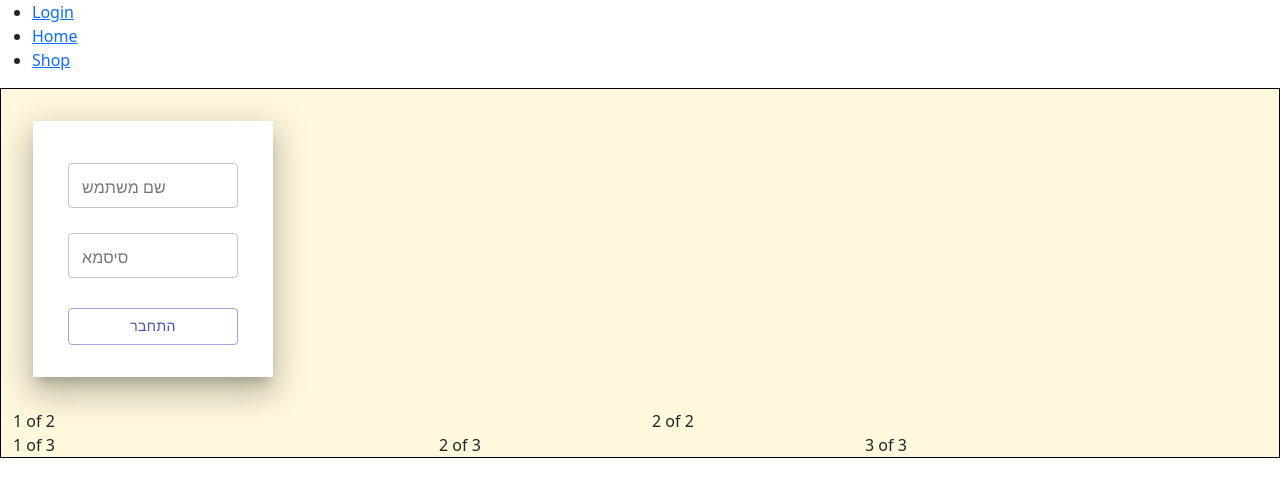
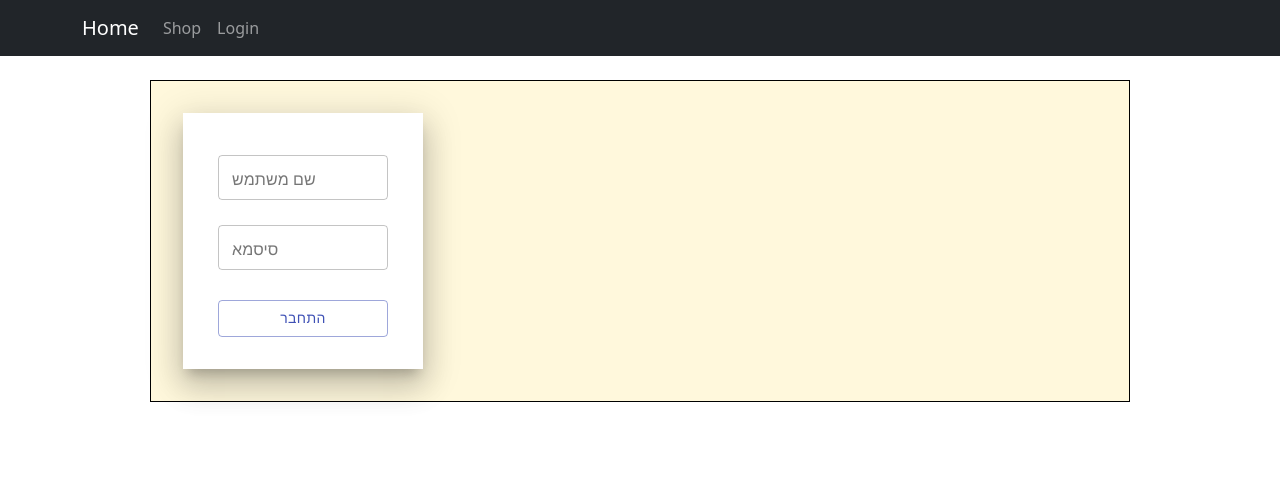
Before and after one commit to TomerHalali/Digital-Store, a React (Create React App) app in the folder UI/: page / in a window 1280 px wide. Shown: the top 496 px of the page. Built offline with nearby package versions, Linux system fonts and the light colour scheme.

Commit message:
add Navbar

```diff
--- a/UI/src/NavRoute/NavRoute.css
+++ b/UI/src/NavRoute/NavRoute.css
@@ -0,0 +1,6 @@
+.main-body {
+  margin: 0 auto;
+  padding: 0px 150px;
+  position: relative;
+  max-width: 100%;
+}
--- a/UI/src/NavRoute/NavRoute.tsx
+++ b/UI/src/NavRoute/NavRoute.tsx
@@ -1,31 +1,23 @@
 import React from "react";
 import { BrowserRouter as Router, Switch, Route, Link } from "react-router-dom";
+import "./NavRoute.css";
 import Home from "../pages/Home/Home";
 import Shop from "../pages/Shop/Shop";
 import Login from "../pages/Login/Login";
+import NavbarComponent from "../components/NavbarComponent/NavbarComponent";
 
 export default function NavRoute() {
   return (
     <Router>
       <div>
-        <nav>
-          <ul>
-            <li>
-              <Link to="/">Login</Link>
-            </li>
-            <li>
-              <Link to="/Home">Home</Link>
-            </li>
-            <li>
-              <Link to="/Shop">Shop</Link>
-            </li>
-          </ul>
-        </nav>
-        <Switch>
-          <Route exact path="/" component={Login} />
-          <Route path="/Home" component={Home} />
-          <Route path="/Shop" component={Shop} />
-        </Switch>
+        <NavbarComponent />
+        <div className="main-body">
+          <Switch>
+            <Route exact path="/" component={Login} />
+            <Route path="/Home" component={Home} />
+            <Route path="/Shop" component={Shop} />
+          </Switch>
+        </div>
       </div>
     </Router>
   );
--- /dev/null
+++ b/UI/src/components/NavbarComponent/NavbarComponent.tsx
@@ -0,0 +1,21 @@
+import React from "react";
+import { Container, Nav, Navbar } from "react-bootstrap";
+
+const NavbarComponent = () => {
+  return (
+    <>
+      <Navbar bg="dark" variant="dark">
+        <Container>
+          <Navbar.Brand href="Home">Home</Navbar.Brand>
+          <Nav className="me-auto">
+            <Nav.Link href="Shop">Shop</Nav.Link>
+            <Nav.Link href="/">Login</Nav.Link>
+          </Nav>
+        </Container>
+      </Navbar>
+      <br />
+    </>
+  );
+};
+
+export default NavbarComponent;
--- a/UI/src/pages/Home/Home.css
+++ b/UI/src/pages/Home/Home.css
@@ -0,0 +1,12 @@
+.home-page-images {
+  height: auto;
+  min-height: 200px;
+}
+
+.row-main-image {
+  height: 100px;
+}
+
+.test {
+  object-fit: fill;
+}
--- a/UI/src/pages/Home/Home.tsx
+++ b/UI/src/pages/Home/Home.tsx
@@ -1,7 +1,25 @@
 import React from "react";
+import { Row, Col, Image } from "react-bootstrap";
+import "./Home.css";
 
 function Home() {
-  return <h2>Home page</h2>;
+  return (
+    <div>
+      <h2>Home page</h2>
+      <div className="home-page-images">
+        <Row className="row-main-image">
+          <Col>
+            <Image
+              className="test"
+              src="https://nextshop.pk/wp-content/uploads/2018/08/New-Refurbished-Banner.jpg"
+              fluid
+              rounded
+            />
+          </Col>
+        </Row>
+      </div>
+    </div>
+  );
 }
 
 export default Home;
--- a/UI/src/pages/Login/Login.tsx
+++ b/UI/src/pages/Login/Login.tsx
@@ -8,17 +8,6 @@ const Login = () => {
   return (
     <div className="container-page-login">
       <LoginComponent />
-      <Container fluid>
-        <Row>
-          <Col>1 of 2</Col>
-          <Col>2 of 2</Col>
-        </Row>
-        <Row>
-          <Col>1 of 3</Col>
-          <Col>2 of 3</Col>
-          <Col>3 of 3</Col>
-        </Row>
-      </Container>
     </div>
   );
 };
```
Also changed, not shown: UI/src/components/NavbarComponent/NavbarComponent.css (added).
